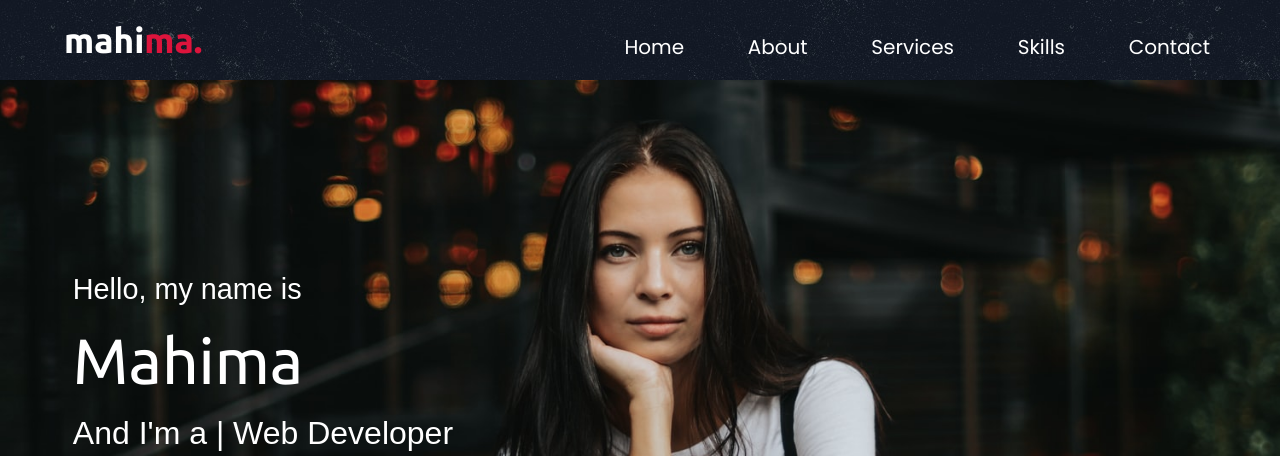
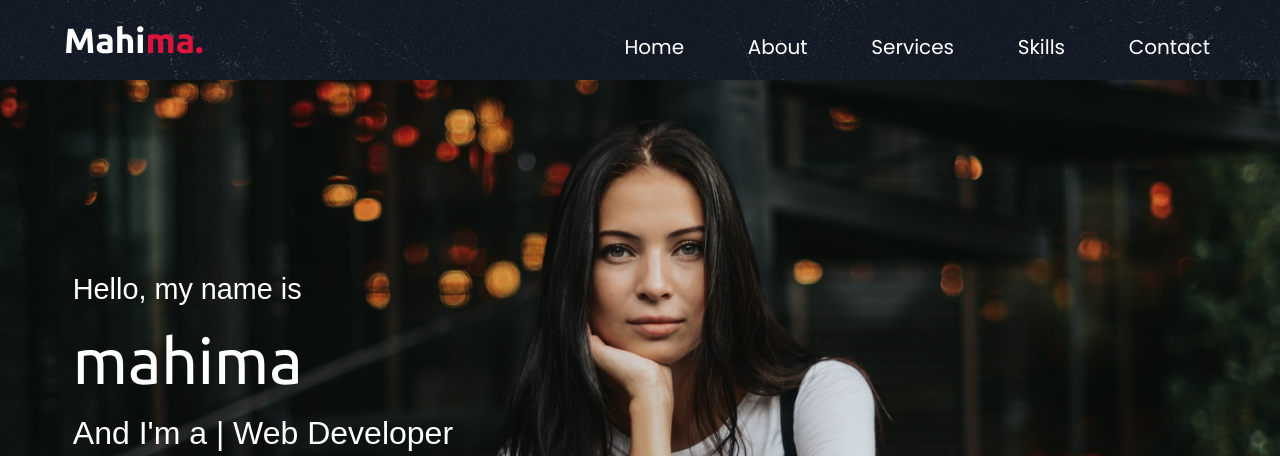
Before and after one commit to mahima1621/portfolio, a plain HTML site: page index.html in a window 1280 px wide. Shown: the top 456 px of the page. Drawn offline with nearby package versions, Linux system fonts and the light colour scheme.

Commit message:
second commit

```diff
--- a/index.html
+++ b/index.html
@@ -22,7 +22,7 @@
       <label for="check" class="checkbtn">
         <i class="fas fa-bars"></i>
       </label>
-      <label class="logo"><a href="">mahi<span>ma.</span></a></li></label>
+      <label class="logo"><a href="">Mahi<span>ma.</span></a></li></label>
       <ul class="menu">
         <li><a href="#home" class="checkbtn">Home</a></li>
       <li><a href="#about" class="checkbtn">About</a></li>
@@ -38,7 +38,7 @@
 
       <div class="home-text">
         <div class="text1">Hello, my name is</div>
-        <div class="text2">Mahima</div>
+        <div class="text2">mahima</div>
         <div class="text3">And I'm a |<span> Web Developer</span></div>
          <a href="#">Hire me</a>
        </div>
```
